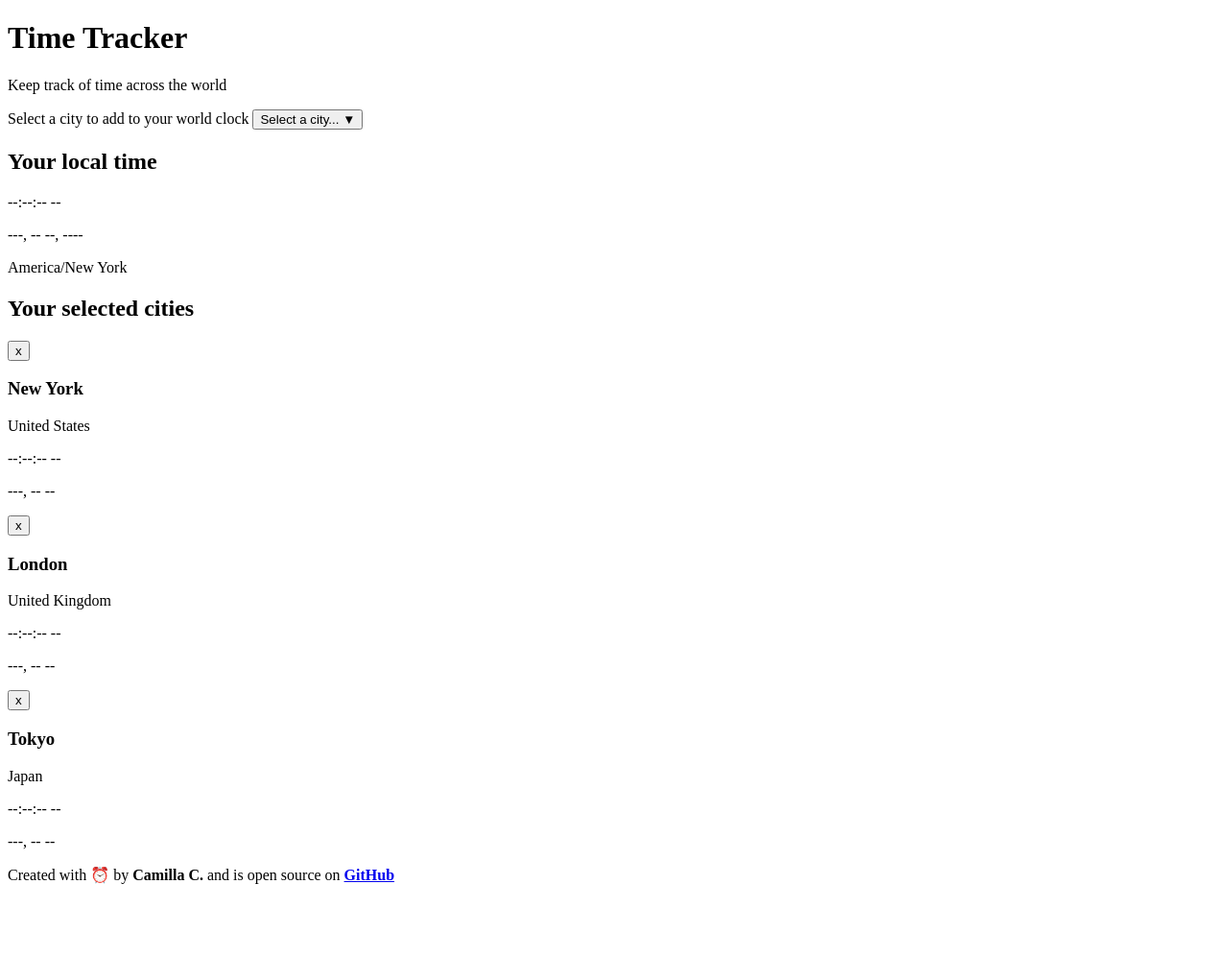
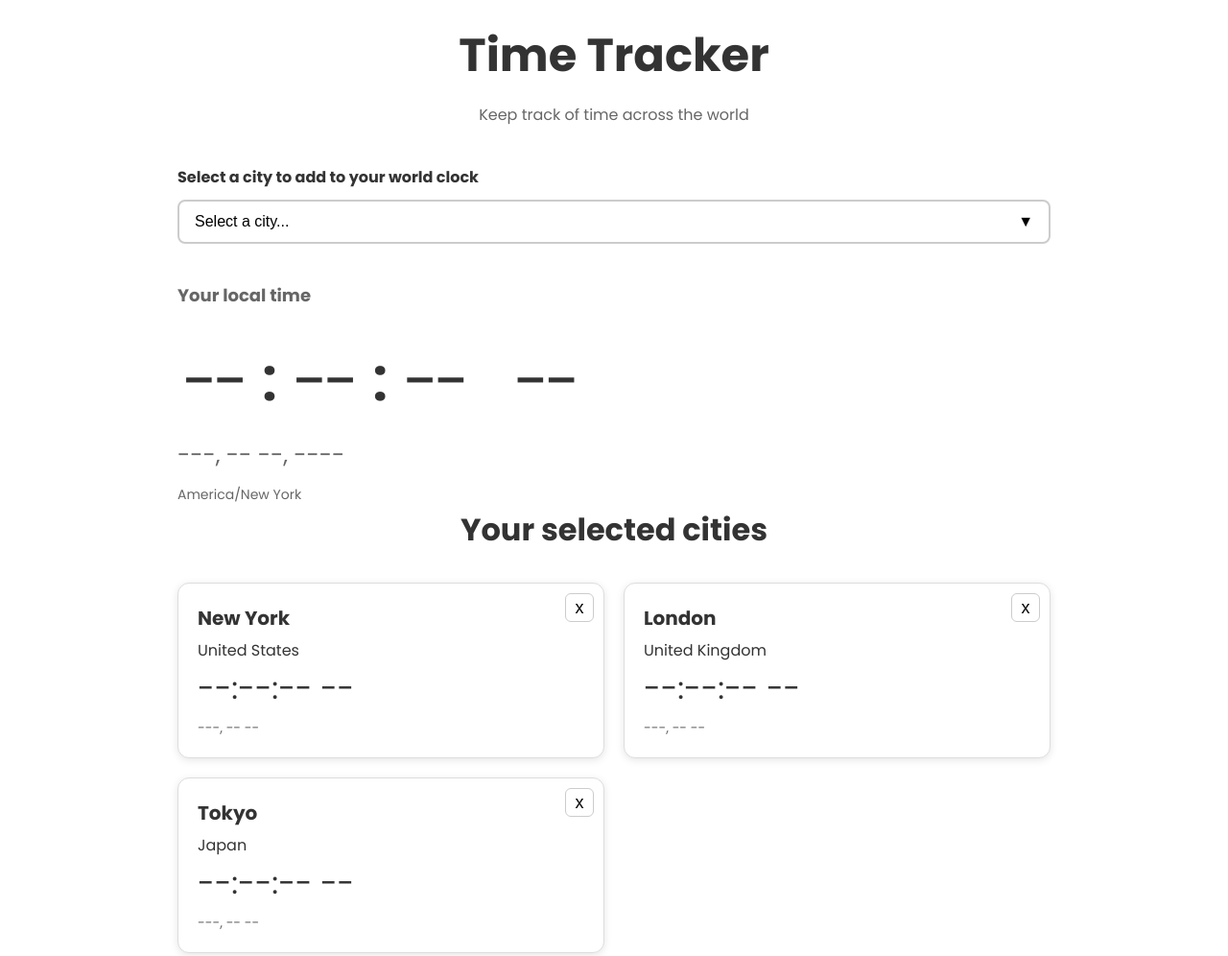
Before and after one commit to hicamilla/time-tracker, a plain HTML site: page index.html in a window 1280 px wide. Shown: the top 996 px of the page at 96% size. Before the commit the page ends 937 px from the top, so only its background shows below. Drawn offline with Linux system fonts and the light colour scheme.

Commit message:
2. Add initial styles and script setup
Added a comprehensive CSS stylesheet for layout and component styling, updated index.html to use new classes and include the stylesheet and script, and created an empty JS file for future functionality.

```diff
--- /dev/null
+++ b/css/style.css
@@ -0,0 +1,209 @@
+:root {
+	/*Fonts*/
+	--font-title: "Poppins", sans-serif;
+	--font-body: "JetBrains Mono", monospace;
+}
+
+/*Basic page setup*/
+* {
+	margin: 0;
+	padding: 0;
+	box-sizing: border-box;
+}
+
+body {
+	font-family: var(--font-title);
+	background-color: #ffffff;
+	color: #333333;
+	line-height: 1.6;
+}
+
+/*Main Container*/
+.container {
+	max-width: 950px;
+	margin: 0 auto;
+	padding: 20px;
+}
+
+/*Title Selection*/
+.title-section {
+	text-align: center;
+	margin-bottom: 40px;
+}
+
+.main-title {
+	font-size: 48px;
+	margin-bottom: 10px;
+	color: #333333;
+}
+
+.subtitle {
+	font-size: 16px;
+	color: #666666;
+}
+
+/*Search section*/
+.search-section {
+	margin-bottom: 40px;
+}
+
+.search-label {
+	display: block;
+	margin-bottom: 10px;
+	font-weight: bold;
+}
+
+.search-button {
+	width: 100%;
+	padding: 12px 16px;
+	font-size: 16px;
+	border: 2px solid #cccccc;
+	border-radius: 8px;
+	background-color: white;
+	cursor: pointer;
+	display: flex;
+	justify-content: space-between;
+	align-items: center;
+}
+
+.search-button:hover {
+	border-color: #999999;
+}
+
+/*Local Time Styling*/
+.local-time-section {
+	text-align: center;
+	padding: 40px 0;
+	border-bottom: 2px solid #eeeeee;
+	margin-bottom: 40px;
+}
+
+.local-time-label {
+	font-size: 18px;
+	color: #666666;
+	margin-bottom: 20px;
+}
+
+.big-time {
+	font-size: 64px;
+	font-family: var(--font-body);
+	margin-bottom: 10px;
+}
+
+.big-date {
+	font-size: 24px;
+	color: #666666;
+	margin-bottom: 10px;
+}
+
+.timezone-info {
+	font-size: 14px;
+	color: #666666;
+}
+
+/*City Cards Section*/
+.cards-section {
+	margin-bottom: 60px;
+}
+
+.cards-title {
+	text-align: center;
+	font-size: 32px;
+	margin-bottom: 30px;
+}
+
+.cards-container {
+	display: grid;
+	grid-template-columns: repeat(auto-fit, minmax(300px, 1fr));
+	gap: 20px;
+}
+
+/*Individual Card*/
+.city-card {
+	background-color: white;
+	border: 1px solid #dddddd;
+	border-radius: 12px;
+	padding: 20px;
+	box-shadow: 0 2px 8px rgba(0, 0, 0, 0.1);
+	position: relative;
+}
+
+.city-name {
+	font-size: 20px;
+	font-weight: bold;
+	margin-bottom: 5px;
+}
+
+.country-name {
+	font-size: 14px;
+	color: #666666;
+	margin-bottom: 20px;
+}
+
+.card-time {
+	font-size: 32px;
+	font-family: var(--font-title);
+	margin-bottom: 5px;
+}
+
+.card-date {
+	font-size: 14px;
+	color: #666666;
+}
+
+/*Close Button*/
+.close-button {
+	position: absolute;
+	top: 10px;
+	right: 10px;
+	width: 30px;
+	height: 30px;
+	border: 1px solid #cccccc;
+	border-radius: 6px;
+	background-color: white;
+	cursor: pointer;
+	display: flex;
+	align-items: center;
+	justify-content: center;
+	font-size: 18px;
+}
+
+.close-button:hover {
+	background-color: #f5f5f5;
+}
+
+/*Footer Signature*/
+.footer {
+	text-align: center;
+	padding-top: 40px;
+	border-top: 1px solid #eeeeee;
+	margin-top: 60px;
+}
+
+.signature {
+	font-size: 14px;
+	color: #666666;
+}
+
+.signature a {
+	text-decoration: none;
+}
+
+/*Repsonsive*/
+@media (max-width: 768px) {
+	.container {
+		padding: 15px;
+	}
+
+	.main-title {
+		font-size: 36px;
+	}
+
+	.big-time {
+		font-size: 48px;
+	}
+
+	.cards-container {
+		grid-template-columns: 1fr;
+	}
+}
--- a/index.html
+++ b/index.html
@@ -11,6 +11,7 @@
     href="https://fonts.googleapis.com/css2?family=JetBrains+Mono:ital,wght@0,100..800;1,100..800&family=Poppins:ital,wght@0,100;0,200;0,300;0,400;0,500;0,600;0,700;0,800;0,900;1,100;1,200;1,300;1,400;1,500;1,600;1,700;1,800;1,900&display=swap"
     rel="stylesheet">
   <!--CSS-->
+  <link rel="stylesheet" href="./css/style.css">
   <title>Time Tracker</title>
 </head>
 <body>
@@ -18,7 +19,7 @@
     <!--Title-->
     <header>
         <div class="title-section">
-          <h1 class="main-selection">Time Tracker</h1>
+          <h1 class="main-title">Time Tracker</h1>
           <p class="subtitle">Keep track of time across the world</p>
         </div>
     </header>
@@ -79,5 +80,7 @@
       <p class="signature">Created with ⏰ by <strong>Camilla C.</strong> and is open source on <a href="https://github.com/hicamilla"><strong>GitHub</strong></a></p>
     </footer>
   </div>
+  <!--Script-->
+  <script src="./js/script.js"></script>
 </body>
 </html>
```
Also changed, not shown: js/script.js (added).
